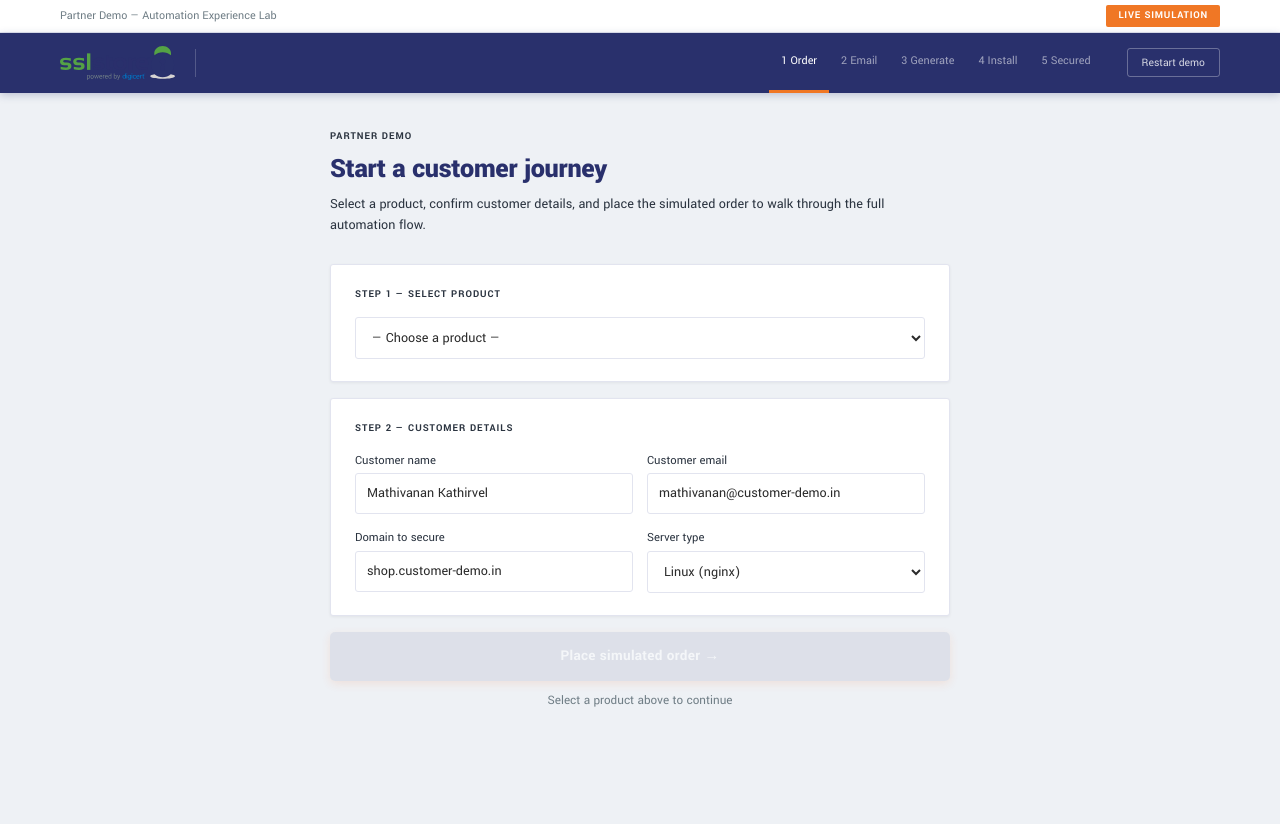
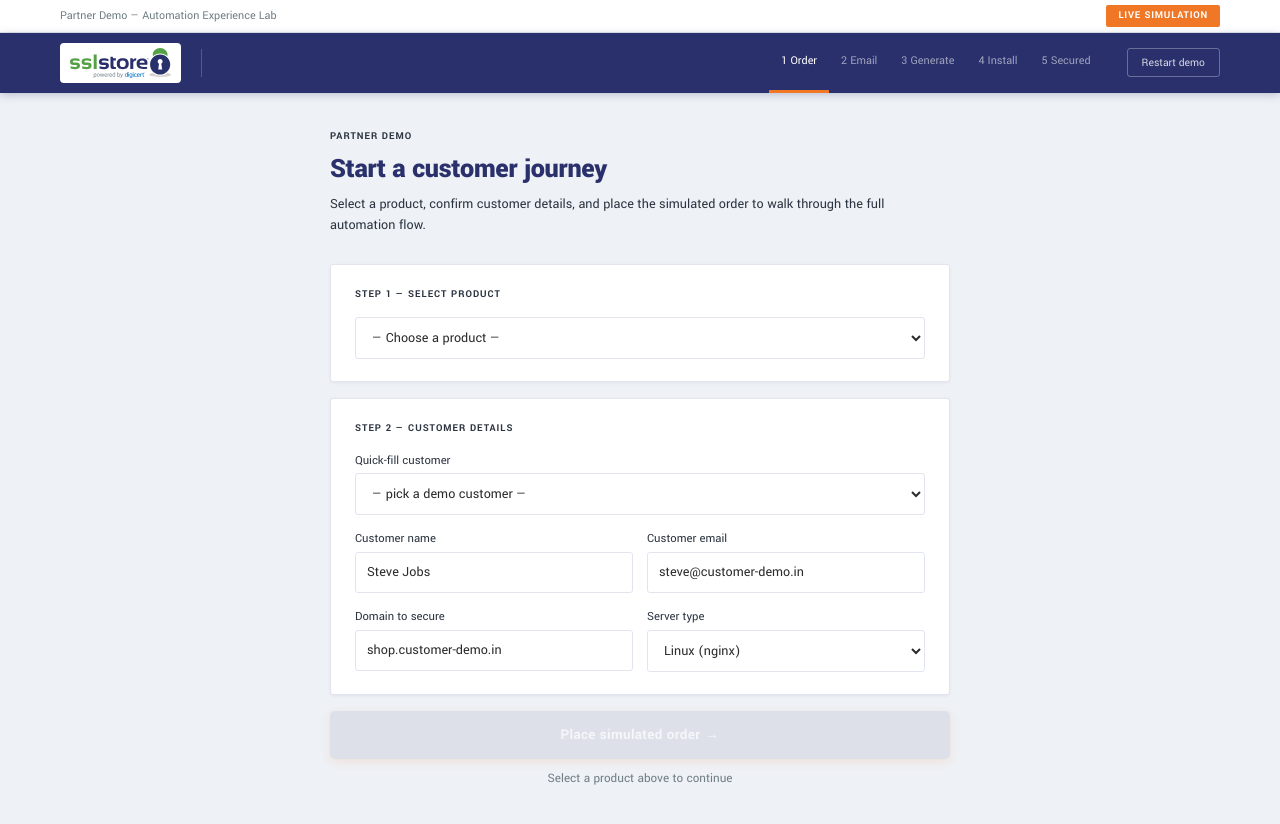
Before and after one commit to mathimcafee-dev/automationdemo, a plain HTML site: page index.html in a window 1280 px wide. Before the commit the page ends 800 px from the top, so only its background shows below. Drawn offline with nearby package versions, Linux system fonts and the light colour scheme.

Commit message:
fix: logo bg pill, remove footer, browser back works, Steve Jobs default customer, customer picker

```diff
--- a/index.html
+++ b/index.html
@@ -369,7 +369,7 @@
 .simbar{background:var(--tss-navy);color:#fff;font-family:'Yantramanav',Arial,Tahoma,sans-serif;box-shadow:0 2px 8px rgba(41,48,108,.25);}
 .simbar-in{max-width:1200px;margin:0 auto;padding:0 20px;display:flex;align-items:center;gap:16px;height:60px;}
 .simbar-logo{display:flex;align-items:center;flex-shrink:0;}
-.simbar-logo img{height:34px;display:block;}
+.simbar-logo img{height:40px;display:block;background:#fff;padding:5px 10px;border-radius:4px;}
 .simbar-divider{width:1px;height:28px;background:rgba(255,255,255,.2);margin:0 4px;}
 .simbadge{background:var(--tss-orange);color:#fff;font-family:'Yantramanav',Arial,sans-serif;font-size:10px;font-weight:700;letter-spacing:1px;padding:3px 10px;border-radius:2px;white-space:nowrap;text-transform:uppercase;}
 .simtitle{font-weight:700;font-size:15px;font-family:'Yantramanav',Arial,sans-serif;color:#fff;letter-spacing:.2px;}
@@ -618,14 +618,23 @@
   <!-- Step 2: Customer details -->
   <div class="lch-panel">
     <div class="lch-panel-label">Step 2 &mdash; Customer Details</div>
+    <div style="margin-bottom:14px;">
+      <label class="lch-label">Quick-fill customer</label>
+      <select class="lch-card-select" onchange="fillCustomer(this.value)" style="margin-bottom:0;">
+        <option value="">— pick a demo customer —</option>
+        <option value="steve">Steve Jobs &mdash; steve@customer-demo.in</option>
+        <option value="mathi">Mathivanan Kathirvel &mdash; mathivanan@customer-demo.in</option>
+        <option value="sarah">Sarah Connor &mdash; sarah@customer-demo.in</option>
+      </select>
+    </div>
     <div style="display:grid;grid-template-columns:1fr 1fr;gap:14px;">
       <div>
         <label class="lch-label">Customer name</label>
-        <input id="f-name" class="lch-input" value="Mathivanan Kathirvel">
+        <input id="f-name" class="lch-input" id="f-name" value="Steve Jobs">
       </div>
       <div>
         <label class="lch-label">Customer email</label>
-        <input id="f-email" class="lch-input" value="mathivanan@customer-demo.in">
+        <input id="f-email" class="lch-input" id="f-email" value="steve@customer-demo.in">
       </div>
       <div>
         <label class="lch-label">Domain to secure</label>
@@ -666,7 +675,7 @@
         <table class="otable" id="m-table"></table>
         <div class="mail-cta"><button class="btn-sim" id="b-openlink" style="font-size:15px;padding:13px 30px"></button></div>
         <div class="mail-link" id="m-link"></div>
-        <div class="mail-foot">AutoInstall SSL &middot; A The SSL Store&trade; Company</div>
+        <div class="mail-foot"></div>
       </div>
     </div></div>
   </div>
@@ -771,18 +780,33 @@
 function acmeDir(){ return S.product.type==="caas" ? ACMEDIR_SECTIGO : ACMEDIR_AUTOMATE; }
 
 /* ═════════ sim navigation ═════════ */
-function simGo(id, j){
+function simGo(id, j, noPush){
   document.querySelectorAll(".simscreen").forEach(s=>s.classList.remove("on"));
   $(id).classList.add("on");
   document.querySelectorAll(".simstep").forEach(el=>{
     const k=+el.dataset.j;
     el.classList.toggle("on",k===j); el.classList.toggle("done",k<j);
   });
-  window.scrollTo({top:0});
+  window.scrollTo({top:0,behavior:"smooth"});
+  if(!noPush) history.pushState({id,j}, "", location.pathname);
 }
+window.addEventListener("popstate", function(e){
+  if(e.state && e.state.id){ simGo(e.state.id, e.state.j, true); }
+  else { renderSetup(); simGo("s-setup",0,true); }
+});
 function simRestart(){ renderSetup(); simGo("s-setup",0); }
 
 /* ═════════ screen: setup ═════════ */
+function fillCustomer(key){
+  const map={
+    steve:{name:"Steve Jobs",email:"steve@customer-demo.in"},
+    mathi:{name:"Mathivanan Kathirvel",email:"mathivanan@customer-demo.in"},
+    sarah:{name:"Sarah Connor",email:"sarah@customer-demo.in"},
+  };
+  const c=map[key]; if(!c) return;
+  $("f-name").value=c.name; $("f-email").value=c.email;
+}
+
 function onProductSelect(code){
   S.code = code;
   const btn = $("b-start"), hint = document.querySelector("#s-setup p:last-of-type");
@@ -834,7 +858,7 @@
   renderSetup(); simGo("s-setup",0);
   $("b-start").onclick=()=>{
     if(!S.code){ alert("Please select a product."); return; }
-    const name=$("f-name").value.trim()||"Mathivanan Kathirvel", email=$("f-email").value.trim()||"mathivanan@customer-demo.in";
+    const name=$("f-name").value.trim()||"Steve Jobs", email=$("f-email").value.trim()||"steve@customer-demo.in";
     let dom=$("f-domain").value.trim().toLowerCase().replace(/^https?:\/\//,"").replace(/\/.*$/,"").replace(/^www\./,"");
     if(!dom) dom="shop.customer-demo.in";
     S={...S, name, email, domain:dom, simEnv:$("f-env")?$("f-env").value:"linux", ids:makeIds(), product:PRODUCTS[S.code],
```
